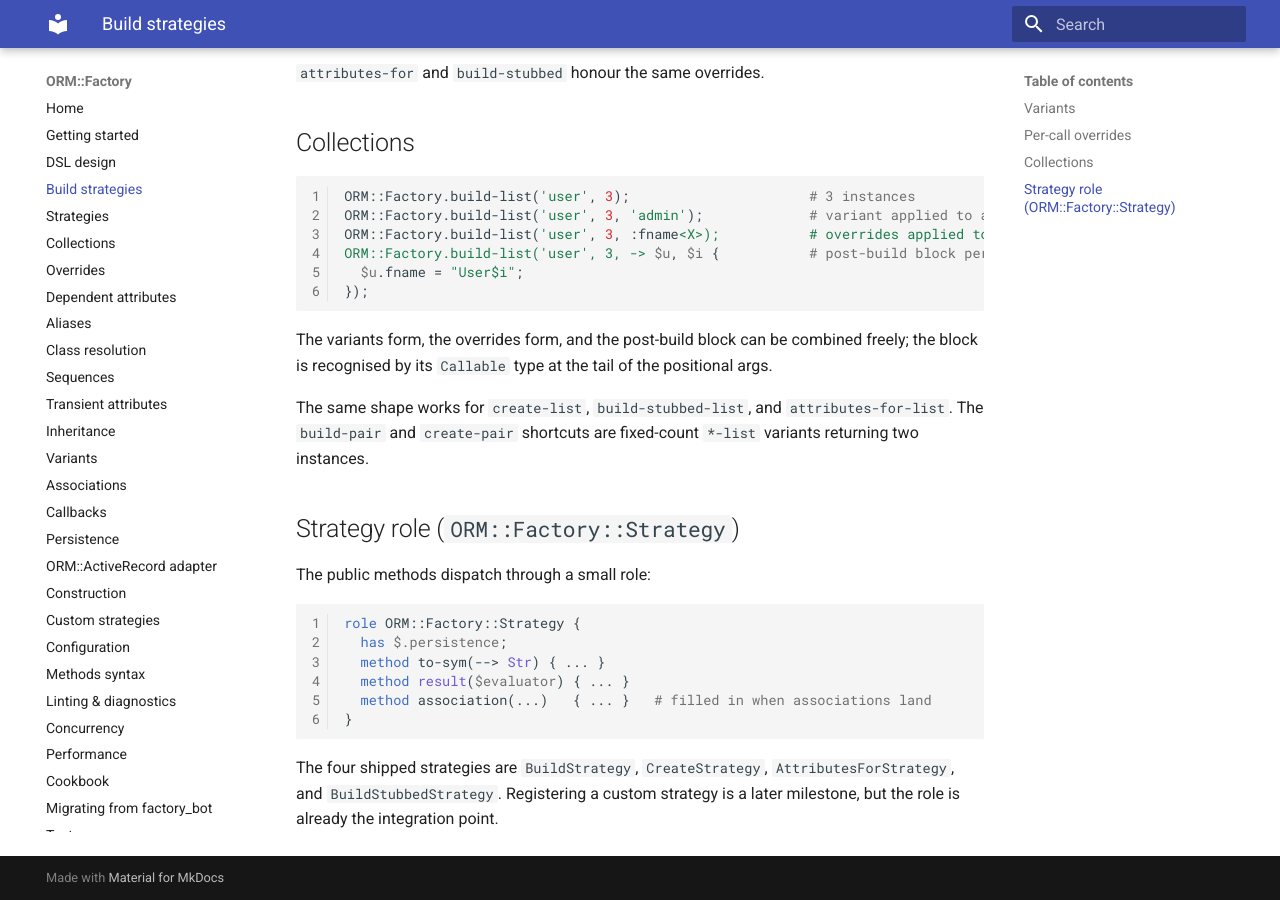
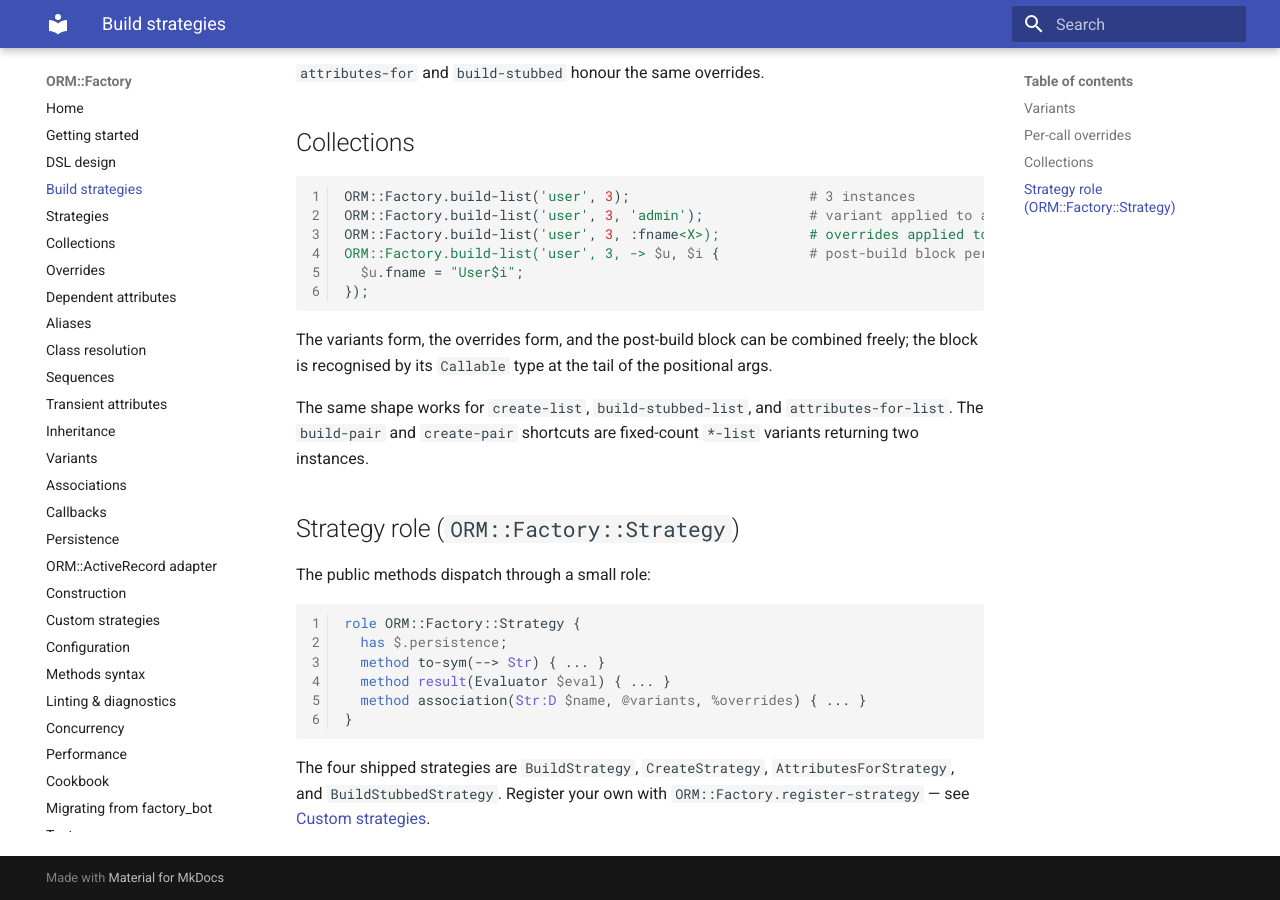
Before and after one commit to gdonald/ORM-Factory, an MkDocs documentation site: the page built from docs-src/docs/build-strategies.md, in a window 1280 px wide and 900 px high, scrolled down 1153 px. Built offline with MkDocs 1.6.1 and Material for MkDocs 9.7.7, drawn with Linux system fonts in a browser that asks for light colours; some of the changed text lies outside the part shown.

Commit message:
Docs cleanups

````diff
--- a/docs-src/docs/build-strategies.md
+++ b/docs-src/docs/build-strategies.md
@@ -2,7 +2,7 @@
 
 `ORM::Factory` ships four strategies for turning a factory definition into a
 result. They all share the same surface — `(Str:D $name, *@variants, *%overrides)`
-— and dispatch through a small `Strategy` role under the hood.
+— and dispatch through a small `Strategy` role.
 
 | Method            | What it returns                                  | Persists? |
 |-------------------|--------------------------------------------------|-----------|
@@ -75,11 +75,11 @@ The public methods dispatch through a small role:
 role ORM::Factory::Strategy {
   has $.persistence;
   method to-sym(--> Str) { ... }
-  method result($evaluator) { ... }
-  method association(...)   { ... }   # filled in when associations land
+  method result(Evaluator $eval) { ... }
+  method association(Str:D $name, @variants, %overrides) { ... }
 }
 ```
 
 The four shipped strategies are `BuildStrategy`, `CreateStrategy`,
-`AttributesForStrategy`, and `BuildStubbedStrategy`. Registering a custom
-strategy is a later milestone, but the role is already the integration point.
+`AttributesForStrategy`, and `BuildStubbedStrategy`. Register your own with
+`ORM::Factory.register-strategy` — see [Custom strategies](custom-strategies.md).
````
Also changed, not shown: docs-src/docs/cookbook.md (+1 -1 lines).
